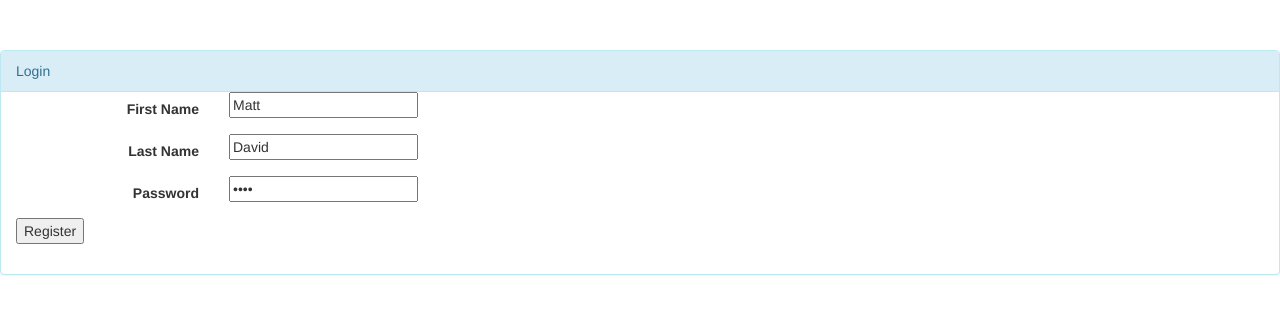
After one commit to jetHarris/GroceryBagWeb, a PHP site: page /signin.html in a window 1280 px wide. The commit adds this page. Shown: the top 314 px of the page. Run offline with PHP 8.4, Linux system fonts and the light colour scheme.

Commit message:
-hopefully this adds all of my code

```diff
--- a/index.php
+++ b/index.php
@@ -42,7 +42,9 @@
 </div>
 <div>
 <?php require ("Connection.php");
-
+session_start();
+$name = $_SESSION['name'];
+echo "Welcome ".$name."!";
 $sql= "SELECT * from grocerylist.items;";
 $check = mysqli_query($conn, $sql);
 
--- /dev/null
+++ b/signin.html
@@ -0,0 +1,40 @@
+<!DOCTYPE html>
+<html>
+<head>
+    <title>Login Page For Grocery Bag</title>
+    <link href="css/style.css" rel="stylesheet" type="text/css">
+    <link href="css/bootstrap.min.css" rel="stylesheet" type="text/css">
+</head>
+<body>
+<div class="panel panel-info">
+    <div class="panel-heading col-md-12 col-sm-6">Login</div>
+    <div class="panel-body">
+        <form class="form-horizontal" action="login.php" method="post">
+            <div class="form-group">
+                <label for="firstname" class="col-sm-2 control-label">First Name</label>
+                <div class="col-sm-10">
+                    <input type="text" name="firstname" value="Matt" id="firstname"><br/>
+                </div>
+            </div>
+            <div class="form-group">
+                <label for="lastname" class="col-sm-2 control-label">Last Name</label>
+                <div class="col-sm-10">
+                    <input type="text" name="lastname" value="David" id="lastname"><br/>
+                </div>
+            </div>
+            <div class="form-group">
+                <label for="password" class="col-sm-2 control-label">Password</label>
+                <div class="col-sm-10">
+                    <input type="password" name="password" value="test" id="password"><br/>
+                </div>
+            </div>
+            <div class="form-group">
+                <div class="col-sm-10">
+                    <input type="submit" value="Register"/>
+                </div>
+            </div>
+        </form>
+    </div>
+</div>
+</body>
+</html>
```
Also changed, not shown: connection.php (+7 -5 lines), login.php (added, +51 -0 lines).
